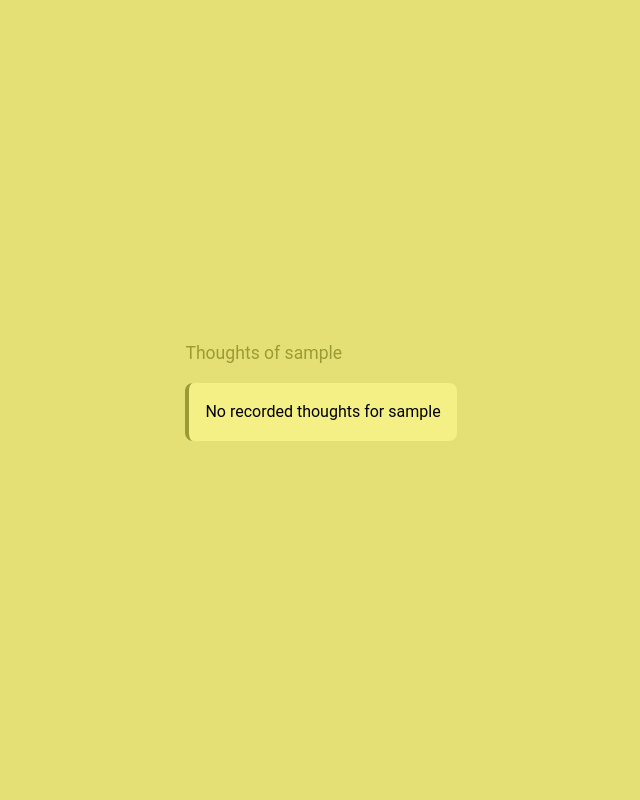
After one commit to BestMordaEver/here-be, a Flask app: page /thoughts/sample in a window 1280 px wide. The commit adds this page. Shown: the whole page, without its empty margins (319-959 px from the left). Run offline with Flask 3, Linux system fonts and the light colour scheme.

Commit message:
more endpoints

```diff
--- a/main.py
+++ b/main.py
@@ -1,4 +1,4 @@
-from flask import Flask, render_template, request
+from flask import Flask, render_template, request, redirect
 from endpoints import api_bp
 from collections import defaultdict
 import json
@@ -47,3 +47,57 @@ def endpoints():
     # Convert defaultdict to regular dict and sort by access count
     sorted_stats = sorted(endpoint_stats.items(), key=lambda x: x[1], reverse=True)
     return render_template("endpoints.html", endpoint_stats=sorted_stats)
+
+
+@app.get("/notes")
+def notes():
+    notes_data = [
+        "The morning sun was particularly bright today.",
+        "I wonder what secrets the old library holds.",
+        "The dragon eggs have arrived safely.",
+        "Must investigate the eastern tower.",
+        "Something feels different in the air.",
+    ]
+    return render_template("notes.html", notes=notes_data)
+
+
+@app.get("/names")
+def names():
+    names_data = [
+        "Smaug",
+        "Drogon",
+        "Viserion",
+        "Rhaegal",
+        "Caraxes",
+        "Meleys",
+        "Sunfyre",
+        "Syrax",
+    ]
+    return render_template("names.html", names=names_data)
+
+
+@app.get("/thoughts/<name>")
+def thoughts(name):
+    thoughts_db = {
+        "smaug": [
+            "Gold gleams in the firelight.",
+            "Thieves dare not enter my mountain.",
+            "The taste of fear is exquisite.",
+            "Even centuries pass like moments.",
+        ],
+        "drogon": [
+            "Fire consumes everything in its path.",
+            "Mother will return soon.",
+            "The chains cannot hold me forever.",
+            "Freedom tastes like ash and victory.",
+        ],
+        "caraxes": [
+            "Blood runs through ancient veins.",
+            "The rider calls, and I answer.",
+            "Fire and rebellion stir in my heart.",
+            "Loyalty to those who earn it.",
+        ],
+    }
+
+    thoughts_data = thoughts_db.get(name.lower(), [f"No recorded thoughts for {name}"])
+    return render_template("thoughts.html", name=name, thoughts=thoughts_data)
--- a/static/style.css
+++ b/static/style.css
@@ -178,3 +178,68 @@ tbody tr:hover {
     border-radius: 4px;
     margin-top: 4px;
 }
+
+/* ===== Pages Layout ===== */
+.notes-page,
+.names-page,
+.thoughts-page {
+    max-width: 600px;
+    margin: 0 auto;
+    padding: 20px;
+}
+
+/* ===== Entry Styles ===== */
+.entry {
+    background: var(--bg-panel);
+    border-radius: 8px;
+    padding: 16px;
+    margin-bottom: 16px;
+    border-left: 4px solid var(--primary);
+}
+
+.entry p {
+    line-height: 1.6;
+    color: var(--text-main);
+    margin: 0;
+}
+
+/* ===== Empty State ===== */
+.empty {
+    text-align: center;
+    padding: 40px 20px;
+    color: var(--text-muted);
+}
+
+/* ===== Names List ===== */
+.names-list {
+    display: grid;
+    grid-template-columns: repeat(auto-fill, minmax(150px, 1fr));
+    gap: 12px;
+}
+
+.name-item {
+    background: var(--bg-panel);
+    border-radius: 8px;
+    padding: 16px;
+    text-align: center;
+    border: 2px solid var(--border-color);
+    transition: all var(--transition);
+}
+
+.name-item:hover {
+    background-color: var(--bg-hover);
+    border-color: var(--primary);
+}
+
+.name-item p {
+    margin: 0;
+    color: var(--text-main);
+    font-weight: 500;
+}
+
+/* ===== Name Header ===== */
+.name-header {
+    color: var(--primary);
+    margin-bottom: 20px;
+    font-size: 1.1em;
+}
--- /dev/null
+++ b/templates/thoughts.html
@@ -0,0 +1,25 @@
+<!DOCTYPE html>
+<html>
+	<head>
+		<meta charset="UTF-8">
+		<meta name="viewport" content="width=device-width, initial-scale=1.0">
+		<title>Thoughts</title>
+		<link href="/static/style.css" rel="stylesheet" type="text/css" media="all">
+	</head>
+	<body>
+		<section class="thoughts-page">
+			<div id="name-display" class="name-header">Thoughts of {{ name }}</div>
+			<div id="entries-container">
+				{% if thoughts %}
+					{% for thought in thoughts %}
+						<div class="entry">
+							<p>{{ thought }}</p>
+						</div>
+					{% endfor %}
+				{% else %}
+					<div class="empty">No thoughts found</div>
+				{% endif %}
+			</div>
+		</section>
+	</body>
+</html>
```
Also changed, not shown: templates/names.html (added, +26 -0 lines), templates/notes.html (added, +24 -0 lines).
